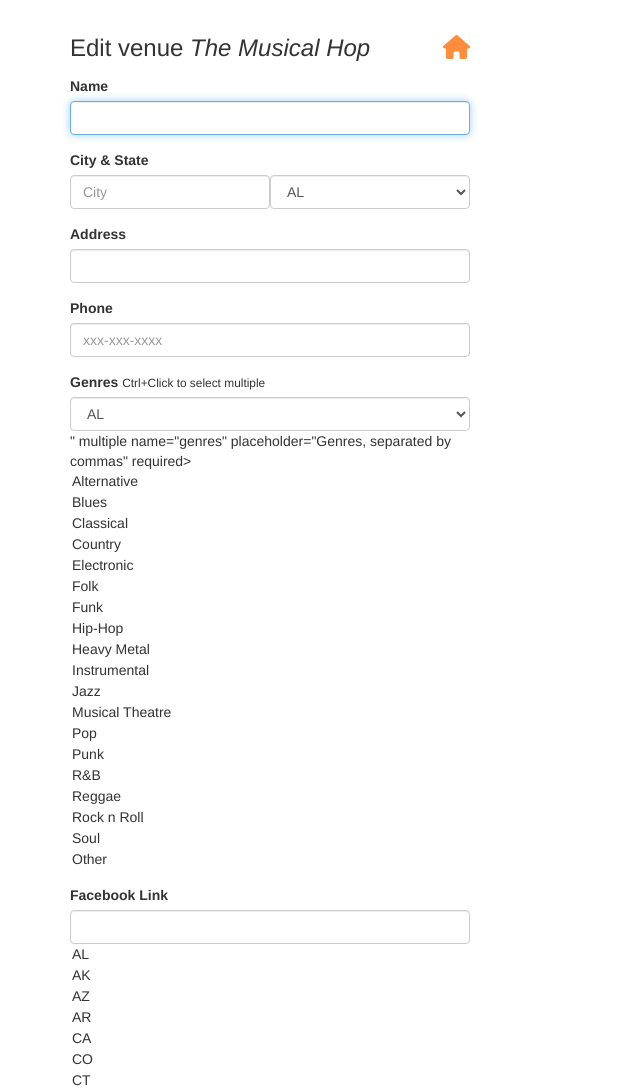
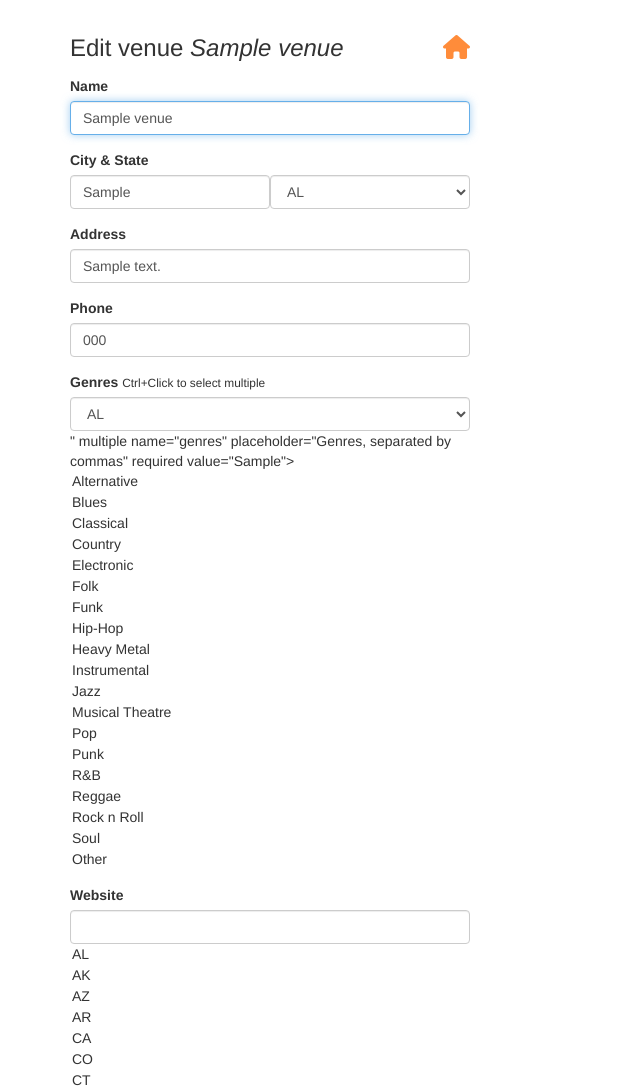
Before and after one commit to mayank99/fyyur, a Flask app: page /venues/1/edit in a window 1280 px wide. Shown: the part 60-1152 px from the top of the page, without its empty margins (0-640 px from the left). Run offline with Flask 2, Linux system fonts and the light colour scheme; tables that the repository leaves empty hold one stand-in row (values such as "Sample post"); some libraries are stand-ins or nearby versions.

Commit message:
Add routes for search_artists, edit_artist, delete_artist, edit_venue

```diff
--- a/app.py
+++ b/app.py
@@ -41,6 +41,7 @@
     phone = db.Column(db.String(120))
     image_link = db.Column(db.String(500))
     facebook_link = db.Column(db.String(120))
+    website = db.Column(db.String(120))
     genres = db.Column(ARRAY(db.Text), nullable=True)
 
     # TODO: implement any missing fields, as a database migration using Flask-Migrate
@@ -59,6 +60,7 @@
     phone = db.Column(db.String(120))
     image_link = db.Column(db.String(500))
     facebook_link = db.Column(db.String(120))
+    website = db.Column(db.String(120))
     genres = db.Column(ARRAY(db.Text), nullable=True)
 
     # TODO: implement any missing fields, as a database migration using Flask-Migrate
@@ -282,17 +284,12 @@
 
 @app.route("/artists/search", methods=["POST"])
 def search_artists():
-    # TODO: implement search on artists with partial string search. Ensure it is case-insensitive.
-    # seach for "A" should return "Guns N Petals", "Matt Quevado", and "The Wild Sax Band".
-    # search for "band" should return "The Wild Sax Band".
-    response = {
-        "count": 1,
-        "data": [{"id": 4, "name": "Guns N Petals", "num_upcoming_shows": 0,}],
-    }
+    search_term = request.form.get("search_term", "")
+    data = Artist.query.filter(Artist.name.ilike(f"%{search_term}%")).all()
     return render_template(
         "pages/search_artists.html",
-        results=response,
-        search_term=request.form.get("search_term", ""),
+        results=data,
+        search_term=search_term,
     )
 
 
@@ -379,7 +376,6 @@
         "past_shows_count": 0,
         "upcoming_shows_count": 3,
     }
-    # data = list(filter(lambda d: d["id"] == artist_id, [data1, data2, data3]))[0]
     artist = Artist.query.filter_by(id=artist_id).first()
     return render_template("pages/show_artist.html", artist=artist)
 
@@ -389,27 +385,31 @@
 @app.route("/artists/<int:artist_id>/edit", methods=["GET"])
 def edit_artist(artist_id):
     form = ArtistForm()
-    artist = {
-        "id": 4,
-        "name": "Guns N Petals",
-        "genres": ["Rock n Roll"],
-        "city": "San Francisco",
-        "state": "CA",
-        "phone": "326-123-5000",
-        "website": "https://www.gunsnpetalsband.com",
-        "facebook_link": "https://www.facebook.com/GunsNPetals",
-        "seeking_venue": True,
-        "seeking_description": "Looking for shows to perform at in the San Francisco Bay Area!",
-        "image_link": "https://images.unsplash.com/photo-1549213783-8284d0336c4f?ixlib=rb-1.2.1&ixid=eyJhcHBfaWQiOjEyMDd9&auto=format&fit=crop&w=300&q=80",
-    }
-    # TODO: populate form with fields from artist with ID <artist_id>
+    artist = Artist.query.filter_by(id=artist_id).first()
+    form.state.data = artist.state
+    form.genres.data = artist.genres
     return render_template("forms/edit_artist.html", form=form, artist=artist)
 
 
 @app.route("/artists/<int:artist_id>/edit", methods=["POST"])
 def edit_artist_submission(artist_id):
-    # TODO: take values from the form submitted, and update existing
-    # artist record with ID <artist_id> using the new attributes
+    artist = Artist.query.get(artist_id)
+
+    try:
+        artist.name = request.form['name']
+        artist.city = request.form['city']
+        artist.state = request.form['state']
+        artist.phone = request.form['phone']
+        artist.genres = request.form.getlist('genres')
+        artist.facebook_link = request.form['facebook_link']
+        artist.image_link = request.form['image_link']
+        artist.website = request.form['website'] or ''
+
+        db.session.commit()
+    except:
+        db.session.rollback()
+    finally:
+        db.session.close()
 
     return redirect(url_for("show_artist", artist_id=artist_id))
 
@@ -417,7 +417,7 @@
 @app.route("/venues/<int:venue_id>/edit", methods=["GET"])
 def edit_venue(venue_id):
     form = VenueForm()
-    venue = {
+    venuex = {
         "id": 1,
         "name": "The Musical Hop",
         "genres": ["Jazz", "Reggae", "Swing", "Classical", "Folk"],
@@ -431,14 +431,33 @@
         "seeking_description": "We are on the lookout for a local artist to play every two weeks. Please call us.",
         "image_link": "https://images.unsplash.com/photo-1543900694-133f37abaaa5?ixlib=rb-1.2.1&ixid=eyJhcHBfaWQiOjEyMDd9&auto=format&fit=crop&w=400&q=60",
     }
-    # TODO: populate form with values from venue with ID <venue_id>
+    venue = Venue.query.filter_by(id=venue_id).first()
+    form.state.data = venue.state
+    form.genres.data = venue.genres
     return render_template("forms/edit_venue.html", form=form, venue=venue)
 
 
 @app.route("/venues/<int:venue_id>/edit", methods=["POST"])
 def edit_venue_submission(venue_id):
-    # TODO: take values from the form submitted, and update existing
-    # venue record with ID <venue_id> using the new attributes
+    venue = Venue.query.get(venue_id)
+
+    try:
+        venue.name = request.form['name']
+        venue.city = request.form['city']
+        venue.state = request.form['state']
+        venue.address = request.form['address']
+        venue.phone = request.form['phone']
+        venue.genres = request.form.getlist('genres')
+        venue.facebook_link = request.form['facebook_link']
+        venue.image_link = request.form['image_link']
+        venue.website = request.form['website'] or ''
+
+        db.session.commit()
+    except:
+        db.session.rollback()
+    finally:
+        db.session.close()
+
     return redirect(url_for("show_venue", venue_id=venue_id))
 
 
--- a/forms.py
+++ b/forms.py
@@ -87,6 +87,9 @@
     )
     image_link = StringField(
         'image_link'
+    )
+    website = StringField(
+        'website'
     )
     genres = SelectMultipleField(
         # TODO implement enum restriction
--- a/templates/forms/edit_venue.html
+++ b/templates/forms/edit_venue.html
@@ -6,35 +6,39 @@
       <h3 class="form-heading">Edit venue <em>{{ venue.name }}</em> <a href="{{ url_for('index') }}" title="Back to homepage"><i class="fa fa-home pull-right"></i></a></h3>
       <div class="form-group">
         <label for="name">Name</label>
-        {{ form.name(class_ = 'form-control', autofocus = true) }}
+        {{ form.name(class_ = 'form-control', autofocus = true, value = venue.name) }}
       </div>
       <div class="form-group">
           <label>City & State</label>
           <div class="form-inline">
             <div class="form-group">
-              {{ form.city(class_ = 'form-control', placeholder='City', autofocus = true) }}
+              {{ form.city(class_ = 'form-control', placeholder='City', autofocus = true, value = venue.city) }}
             </div>
             <div class="form-group">
-              {{ form.state(class_ = 'form-control', placeholder='State', autofocus = true) }}
+              {{ form.state(class_ = 'form-control', placeholder='State', autofocus = true, value = venue.state) }}
             </div>
           </div>
       </div>
       <div class="form-group">
         <label for="address">Address</label>
-        {{ form.address(class_ = 'form-control', autofocus = true) }}
+        {{ form.address(class_ = 'form-control', autofocus = true, value = venue.address) }}
       </div>
       <div class="form-group">
           <label for="phone">Phone</label>
-          {{ form.phone(class_ = 'form-control', placeholder='xxx-xxx-xxxx', autofocus = true) }}
+          {{ form.phone(class_ = 'form-control', placeholder='xxx-xxx-xxxx', autofocus = true, value = venue.phone) }}
         </div>
       <div class="form-group">
         <label for="genres">Genres</label>
         <small>Ctrl+Click to select multiple</small>
-        {{ form.genres(class_ = 'form-control', placeholder='Genres, separated by commas', id=form.state, autofocus = true) }}
+        {{ form.genres(class_ = 'form-control', placeholder='Genres, separated by commas', id=form.state, autofocus = true, value = venue.genres) }}
       </div>
       <div class="form-group">
-          <label for="genres">Facebook Link</label>
-          {{ form.facebook_link(class_ = 'form-control', placeholder='http://', id=form.state, autofocus = true) }}
+        <label for="website">Website</label>
+        {{ form.website(class_ = 'form-control', placeholder='http://', id=form.state, autofocus = true, value = venue.website or '') }}
+        <label for="image_link">Image Link</label>
+        {{ form.image_link(class_ = 'form-control', placeholder='http://', id=form.state, autofocus = true, value = venue.image_link or '') }}
+        <label for="facebook_link">Facebook Link</label>
+        {{ form.facebook_link(class_ = 'form-control', placeholder='http://', id=form.state, autofocus = true, value = venue.facebook_link or '') }}
         </div>
       <input type="submit" value="Edit Venue" class="btn btn-primary btn-lg btn-block">
     </form>
--- a/templates/forms/new_artist.html
+++ b/templates/forms/new_artist.html
@@ -29,7 +29,7 @@
         {{ form.genres(class_ = 'form-control', placeholder='Genres, separated by commas', id=form.state, autofocus = true) }}
       </div>
       <div class="form-group">
-          <label for="websbite">Website</label>
+          <label for="website">Website</label>
           {{ form.website(class_ = 'form-control', placeholder='http://', id=form.state, autofocus = true) }}
           <label for="image_link">Image Link</label>
           {{ form.image_link(class_ = 'form-control', placeholder='http://', id=form.state, autofocus = true) }}
--- a/templates/pages/search_artists.html
+++ b/templates/pages/search_artists.html
@@ -1,9 +1,9 @@
 {% extends 'layouts/main.html' %}
 {% block title %}Fyyur | Artists Search{% endblock %}
 {% block content %}
-<h3>Number of search results for "{{ search_term }}": {{ results.count }}</h3>
+<h3>Search results for "{{ search_term }}":</h3>
 <ul class="items">
-	{% for artist in results.data %}
+	{% for artist in results %}
 	<li>
 		<a href="/artists/{{ artist.id }}">
 			<i class="fas fa-users"></i>
--- a/templates/pages/show_artist.html
+++ b/templates/pages/show_artist.html
@@ -8,6 +8,8 @@
 		</h1>
 		<p class="subtitle">
 			ID: {{ artist.id }}
+			<a href="/artists/{{artist.id}}/edit">&nbsp;<i class="fas fa-edit"></i></a>
+			<a onclick="deleteVenue('{{artist.id}}')">&nbsp;<i class="fas fa-trash"></i></a>
 		</p>
 		<div class="genres">
 			{% for genre in artist.genres %}
--- a/templates/pages/show_venue.html
+++ b/templates/pages/show_venue.html
@@ -4,7 +4,6 @@
 
 <script>
 	function deleteVenue(id) {
-		console.log(id);
 		fetch(`/venues/${id}`, {
       method: 'DELETE'
     }).then(() => window.location.replace('/'));
@@ -18,7 +17,8 @@
 		</h1>
 		<p class="subtitle">
 			ID: {{ venue.id }}
-		<a onclick="deleteVenue('{{venue.id}}')">&nbsp;<i class="fas fa-trash"></i></a>
+			<a href="/venues/{{venue.id}}/edit">&nbsp;<i class="fas fa-edit"></i></a>
+			<a onclick="deleteVenue('{{venue.id}}')">&nbsp;<i class="fas fa-trash"></i></a>
 		</p>
 		<div class="genres">
 			{% for genre in venue.genres %}
```
Also changed, not shown: templates/forms/edit_artist.html (+13 -9 lines), templates/forms/new_venue.html (+7 -2 lines).
